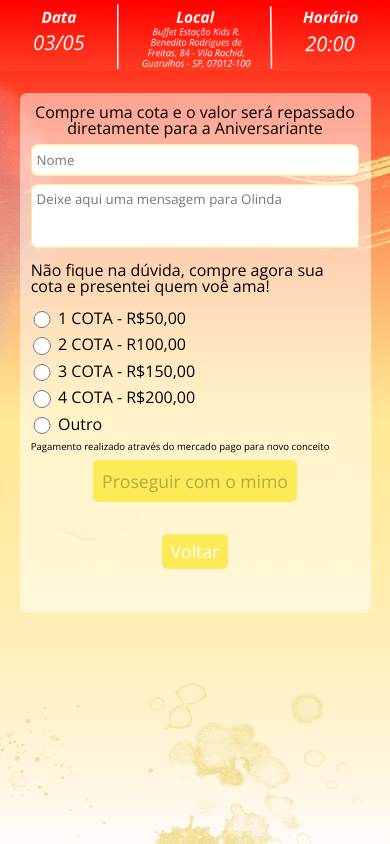
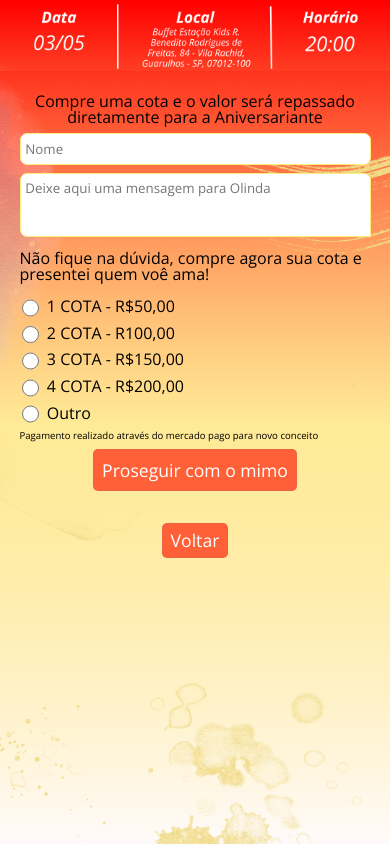
Before and after one commit to GabrielnunesGNS/cardOlindaNiver, a PHP site: page /presente.html in a window 390 px wide. Run offline with PHP 8.4, Linux system fonts and the light colour scheme.

Commit message:
Add files via upload

```diff
--- a/css/style.css
+++ b/css/style.css
@@ -43,10 +43,10 @@
         font-size: 1.1rem;
         margin:auto;
         padding: .5rem;
-        background-color: #fdea57;
-        border: 1px solid transparent;
+        background-color: #ff6038;
+        border: 1px solid #72727224;
         border-radius: 5px;
-        cursor: pointer;
+        color: #fff;
 
     }
 
@@ -174,13 +174,7 @@
     }
 
     .container-cota{
-
-        background-color: rgba(255, 255, 2555, 0.5);
         margin: 5%;
-        padding: .7rem;
-        border-radius: 7px;
-
-
     }
 
     .container-cota h2{
--- a/js/script.js
+++ b/js/script.js
@@ -91,16 +91,18 @@ function createMensagem(){
         }else{
             dependente = `
             levando comigo:
-                ${cmpDep1.value.toUpperCase()}
-                ${cmpDep2.value.toUpperCase()}
+                *${cmpDep1.value.toUpperCase()}*
+                *${cmpDep2.value.toUpperCase()}*
                 `
         }
 
 
         let mensagem = `
-    *Momentos de felidade devem ser comemorados junto a quem amamos*
+    *Momentos de felicidade devem ser comemorados junto a quem amamos*
     *${cmpNomePresença.value.toUpperCase()}*
+    confirmou presença em seu aniversario
     ${dependente}
+
     ${mensagemDeixada}
 
 
```
